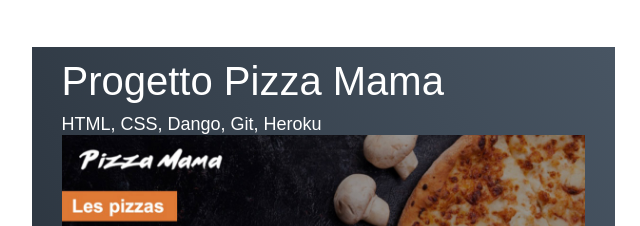
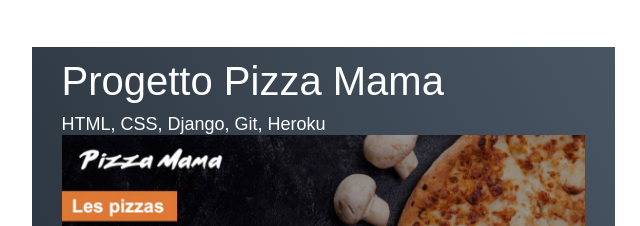
Before and after one commit to salisou/Web-dev, a plain HTML site: page index.html in a window 1280 px wide. Shown: the part 1776-2002 px from the top of the page, 317-957 px from the left. Drawn offline with Linux system fonts and the light colour scheme.

Commit message:
Update index.html

```diff
--- a/index.html
+++ b/index.html
@@ -84,7 +84,7 @@
 <div class="project-item">
 <div class="project-info">
 <h1>Progetto Pizza Mama</h1>
-<h2>HTML, CSS, Dango, Git, Heroku</h2>
+<h2>HTML, CSS, Django, Git, Heroku</h2>
 <a href="https://jrpizzamamadjangodev.herokuapp.com/"><img src="project1.jpg"></a><br>
 </div>
 </div><br>
```
